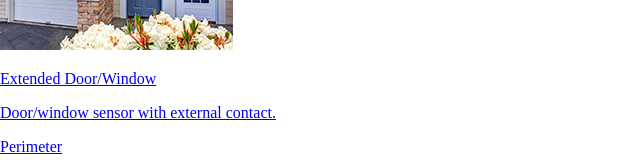
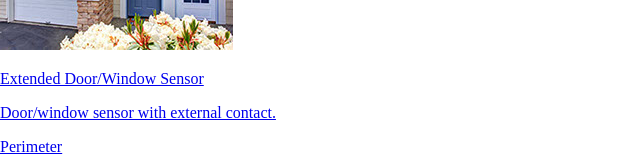
Before and after one commit to IIMacGyverII/maxouttech3, a React (Vite) app: page /#/products in a window 1280 px wide. Shown: the part 1660-1820 px from the top of the page, without its empty margins (0-640 px from the left). Built offline with nearby package versions, Linux system fonts and the light colour scheme; the HTML template or start-up script is replaced by a standard one.

Commit message:
Change Extended Door/Window to Extended Door/Window Sensor

```diff
--- a/src/data/products.js
+++ b/src/data/products.js
@@ -85,7 +85,7 @@ Compatibility and Part Numbers:
   },
   {
     slug: 'doorwindow-sensor,-extended',
-    name: 'Extended Door/Window',
+    name: 'Extended Door/Window Sensor',
         summary: 'Door/window sensor with external contact.',
     image: doorExtendedImage,
     category: 'Perimeter',
```
